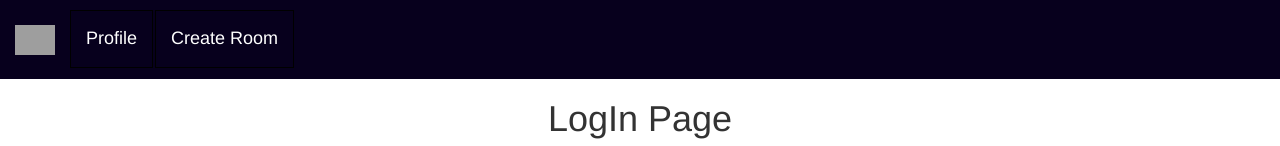
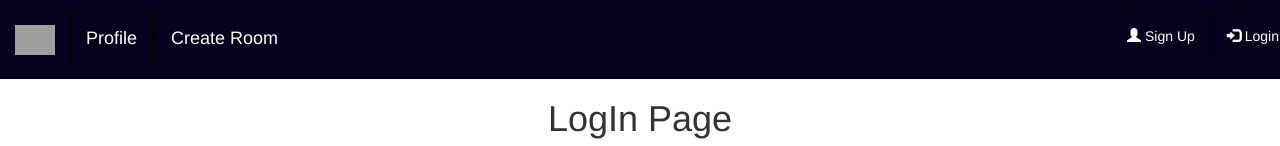
Before and after one commit to thtnguyen/Meerkat, a React (Create React App) app in the folder meerkat-frontend/: page /login in a window 1280 px wide. Shown: the top 146 px of the page. Built offline with nearby package versions, Linux system fonts and the light colour scheme; grey boxes are pictures that could not be loaded.

Commit message:
register and login on nav bar

```diff
--- a/meerkat-frontend/src/components/NavigationBar.js
+++ b/meerkat-frontend/src/components/NavigationBar.js
@@ -22,6 +22,12 @@ export default class NavigationBar extends Component {
                         <li class="nav-item" id="createRoom">
                             <a class="nav-link" href="/create">Create Room</a>
                         </li>
+
+                    <ul class="nav navbar-nav navbar-right">
+                    <li><a href="/Register"><span class="glyphicon glyphicon-user"></span> Sign Up</a></li>
+                    <li><a href="/Login"><span class="glyphicon glyphicon-log-in"></span> Login</a></li>
+
+                    </ul>
                     </ul>
                 </div>
 
```
Also changed, not shown: meerkat-frontend/src/components/index.js (line endings or trailing spaces).
